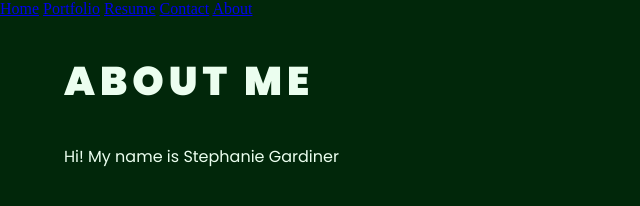
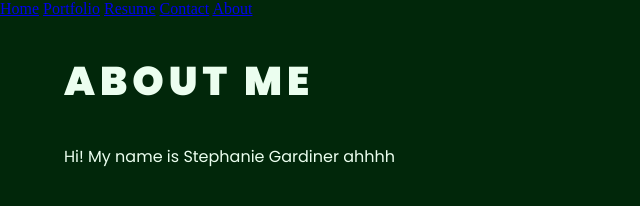
Before and after one commit to Incendium399/stephgardiner.com, a plain HTML site: page html/about.html in a window 1280 px wide. Shown: the full height of the page, 0-640 px from the left. Drawn offline with Linux system fonts and the light colour scheme.

Commit message:
please work

```diff
--- a/html/about.html
+++ b/html/about.html
@@ -35,7 +35,7 @@
   </div>
 
   <h2>About Me</h2>
-  <p>Hi! My name is Stephanie Gardiner</p>
+  <p>Hi! My name is Stephanie Gardiner ahhhh</p>
 
 </body>
 
```
